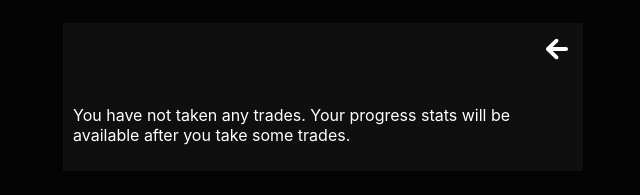
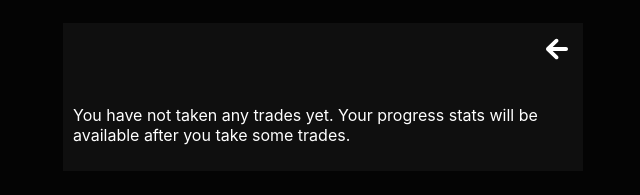
Before and after one commit to sanzay83/tradingQuiz, a React (Create React App) app: page /progress in a window 1280 px wide. Shown: the top 195 px of the page, without its empty margins (317-957 px from the left). Built offline with nearby package versions, Linux system fonts and the light colour scheme.

Commit message:
some changes

```diff
--- a/src/components/Progress.jsx
+++ b/src/components/Progress.jsx
@@ -33,8 +33,8 @@ function Progress() {
         </div>
         {pastTrades === null ? (
           <p>
-            You have not taken any trades. Your progress stats will be available
-            after you take some trades.
+            You have not taken any trades yet. Your progress stats will be
+            available after you take some trades.
           </p>
         ) : (
           <>
```
